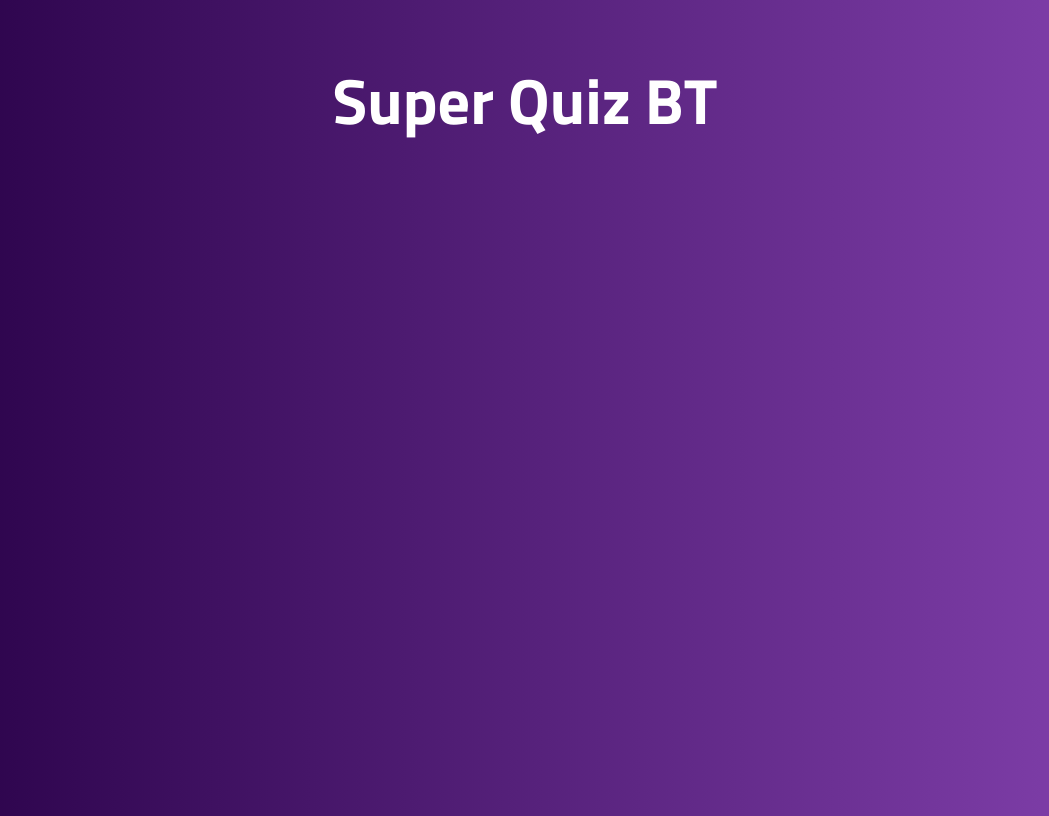
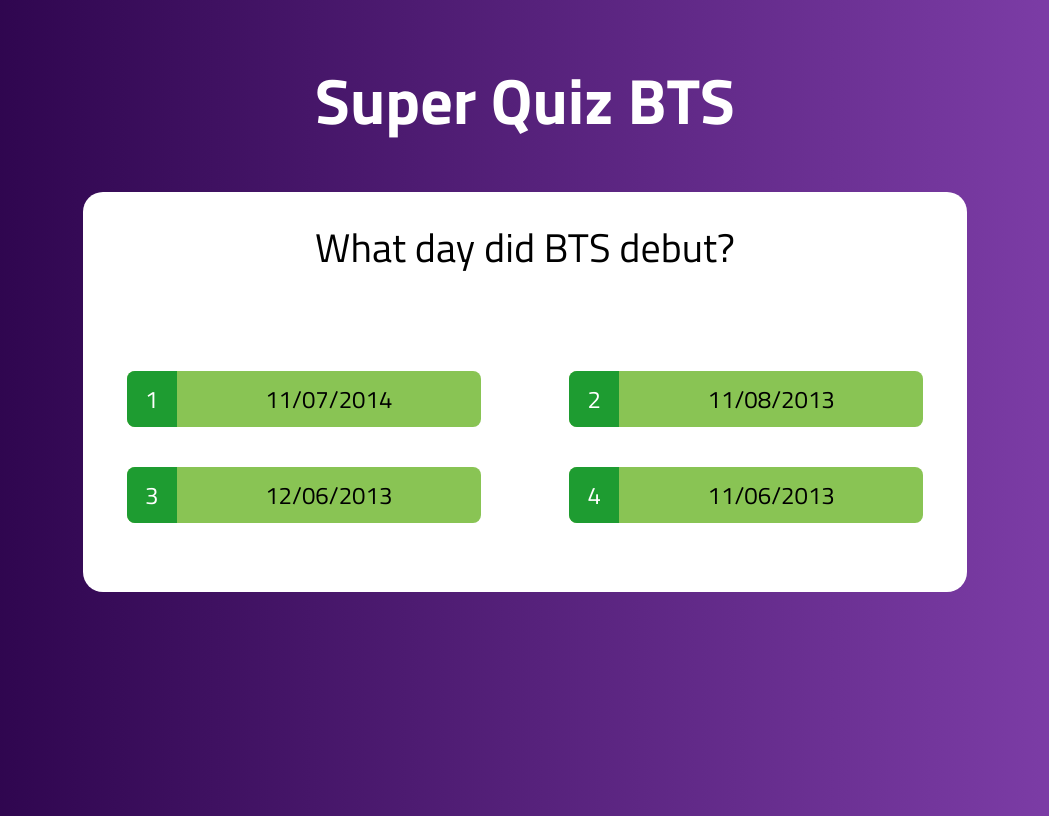
Before and after one commit to ecpieritz/super-quiz-bts, a Vue app: page / in a window 1280 px wide. Shown: the whole page, without its empty margins (115-1164 px from the left). Built offline with nearby package versions, Linux system fonts and the light colour scheme.

Commit message:
Created component of the questions

```diff
--- a/src/App.vue
+++ b/src/App.vue
@@ -1,12 +1,26 @@
 <template>
 	<div id="app">
-		<h1>Super Quiz BT</h1>
+		<h1>Super Quiz BTS</h1>
+		<Question v-if="questionMode" :question="questions[currentQuestion]" />
+		<Result v-else :result="result" />
 	</div>
 </template>
 
 <script>
+import questions from './util/questions'
+import Question from './components/Question'
+import Result from './components/Result'
+
 export default {
-
+	components: {Question, Result},
+	data(){
+		return{
+			result: false,
+			questionMode: true,
+			questions,
+			currentQuestion: 0,
+		}
+	}
 }
 </script>
 
@@ -22,7 +36,6 @@
 	-webkit-font-smoothing: antialiased;
 	-moz-osx-font-smoothing: grayscale;
 	text-align: center;
-
 	display: flex;
 	flex-direction: column;
 	align-items: center;
--- a/src/components/Question.vue
+++ b/src/components/Question.vue
@@ -29,14 +29,13 @@
         width: 70%;
         border-radius: 20px;
         font-size: 2.5rem;
-
         display: flex;
         flex-direction: column;
         justify-content: space-around;
     }
 
     ul.answers {
-        font-size: 2rem;
+        font-size: 1.5rem;
         padding: 0;
         display: flex;
         justify-content: space-around;
```
